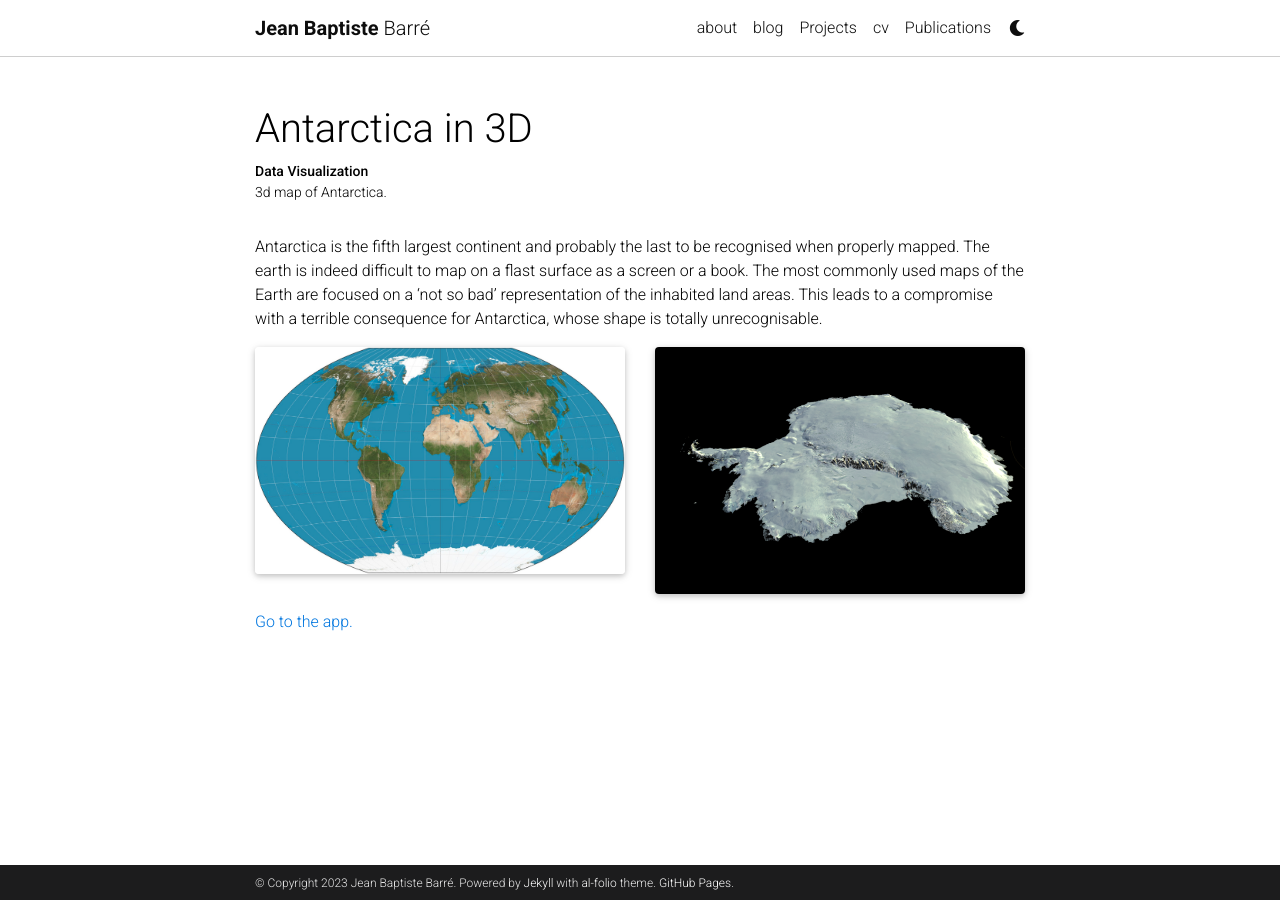
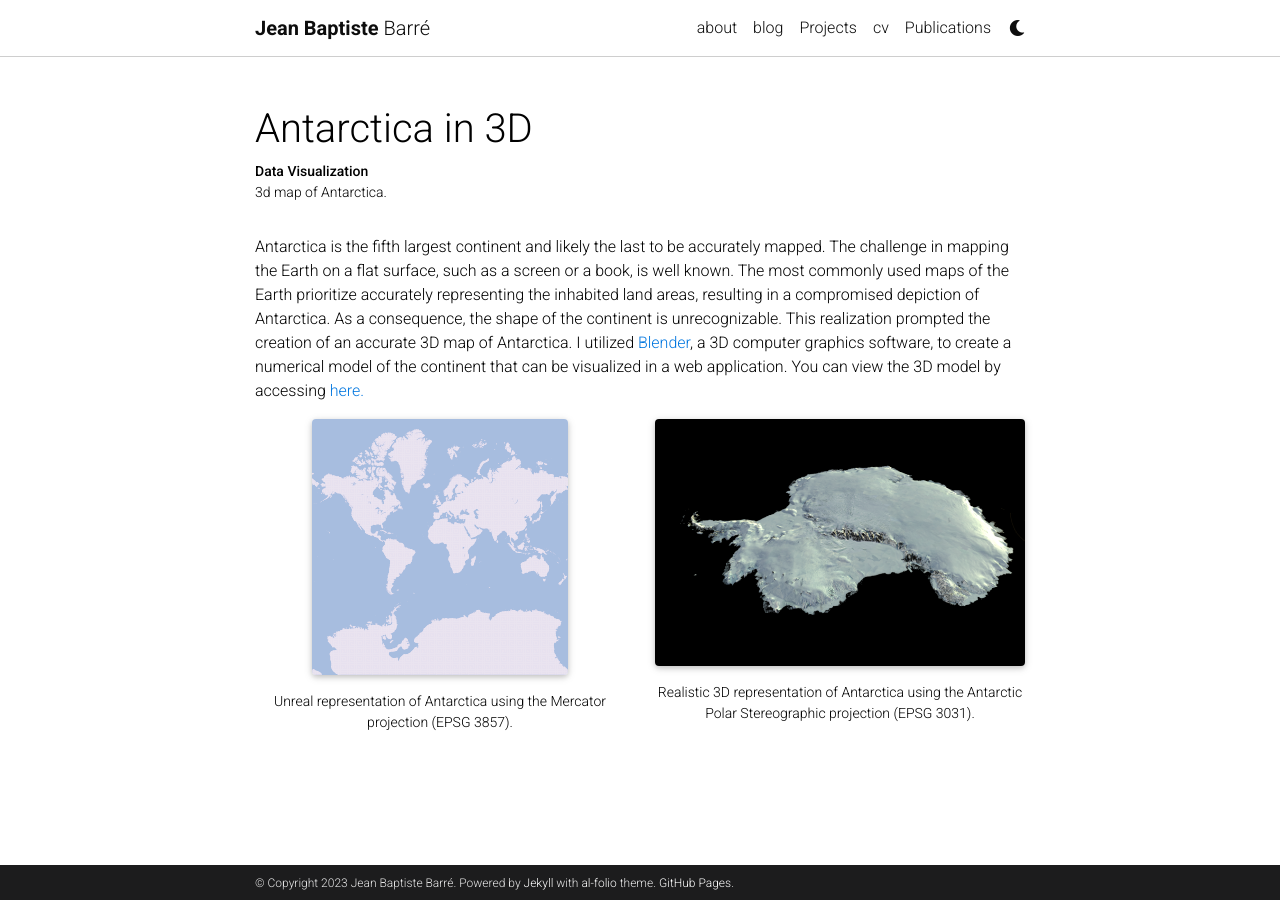
Before and after one commit to jbbarre/jbbarre.github.io, a Jekyll site: the page built from _projects/viz_project_glacier_3d_antarctica.md, in a window 1280 px wide. Built offline with Jekyll 4.4.1, drawn with Linux system fonts in a browser that asks for light colours; full-size pictures stand in for the smaller copies a plugin makes; comment, search, counter and statistics services are not loaded; a style sheet for code colours, icons or effects is not loaded.

Commit message:
update 3d map project

```diff
--- a/_projects/viz_project_glacier_3d_antarctica.md
+++ b/_projects/viz_project_glacier_3d_antarctica.md
@@ -7,14 +7,20 @@ importance: 3
 category: Data Viz - Cartography
 ---
 
-Antarctica is the fifth largest continent and probably the last to be recognised when properly mapped. The earth is indeed difficult to map on a flast surface as a screen or a book. The most commonly used maps of the Earth are focused on a 'not so bad' representation of the inhabited land areas. This leads to a compromise with a terrible consequence for Antarctica, whose shape is totally unrecognisable.
+Antarctica is the fifth largest continent and likely the last to be accurately mapped. The challenge in mapping the Earth on a flat surface, such as a screen or a book, is well known. The most commonly used maps of the Earth prioritize accurately representing the inhabited land areas, resulting in a compromised depiction of Antarctica. As a consequence, the shape of the continent is unrecognizable. This realization prompted the creation of an accurate 3D map of Antarctica. I utilized [Blender](https://jbbarre.github.io/projects/viz_project_blender/), a 3D computer graphics software, to create a numerical model of the continent that can be visualized in a web application. You can view the 3D model by accessing  <a href="https://ige-vis.univ-grenoble-alpes.fr/antarcticaStory/index3d.html"> here.</a>
 
 <div class="row">
-    <div class="col-sm mt-3 mt-md-0 text-center">
-           {% include figure.html path="assets/img/world_map.jpg" title="" class="img-fluid rounded z-depth-1" %}
-    </div>
-    <div class="col-sm mt-3 mt-md-0 text-center">
-           {% include figure.html path="assets/img/portfolio_3d_antarctica.png" title="" class="img-fluid rounded z-depth-1" %}
-    </div>
+       <div class="col-sm mt-3 mt-md-0 text-center">
+              {% include figure.html path="assets/img/antarctica_Projection_3857.png" title="" class="img-fluid rounded z-depth-1" %}
+              <div class="caption">
+                     Unreal representation of Antarctica using the Mercator projection (EPSG 3857).
+              </div>
+       </div>
+       <div class="col-sm mt-3 mt-md-0 text-center">
+              {% include figure.html path="assets/img/portfolio_3d_antarctica.png" title="" class="img-fluid rounded z-depth-1" %}
+              <div class="caption">
+                     Realistic 3D representation of Antarctica using the  Antarctic Polar Stereographic projection (EPSG 3031).
+              </div>
+       </div>
+
 </div>
-<a href="https://ige-vis.univ-grenoble-alpes.fr/antarcticaStory/index3d.html"> Go to the app.</a>
```
Also changed, not shown: _projects/SR_project ESAD.md (+2 -2 lines), assets/img/antarctica_Projection_3857.png (added).
